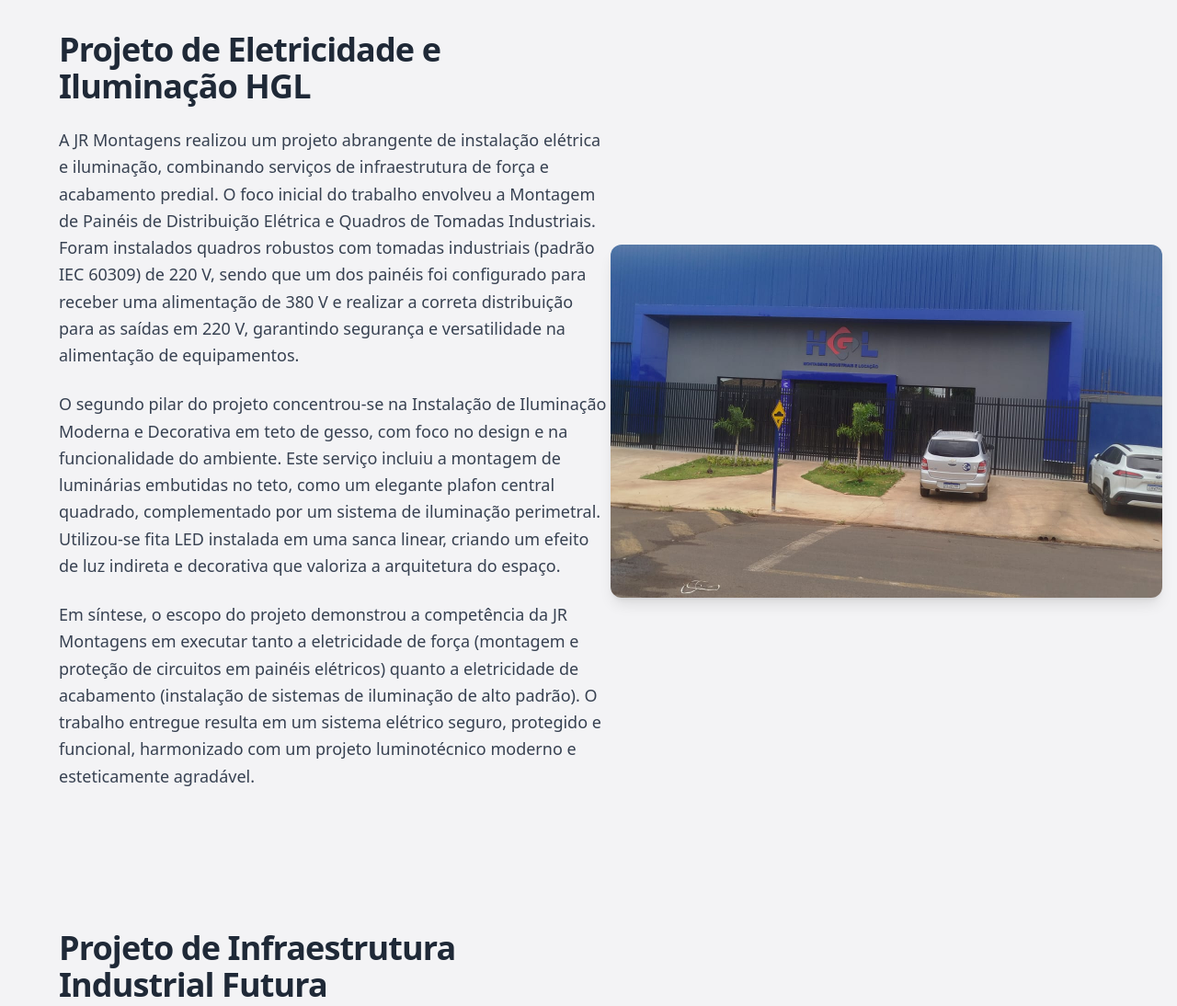
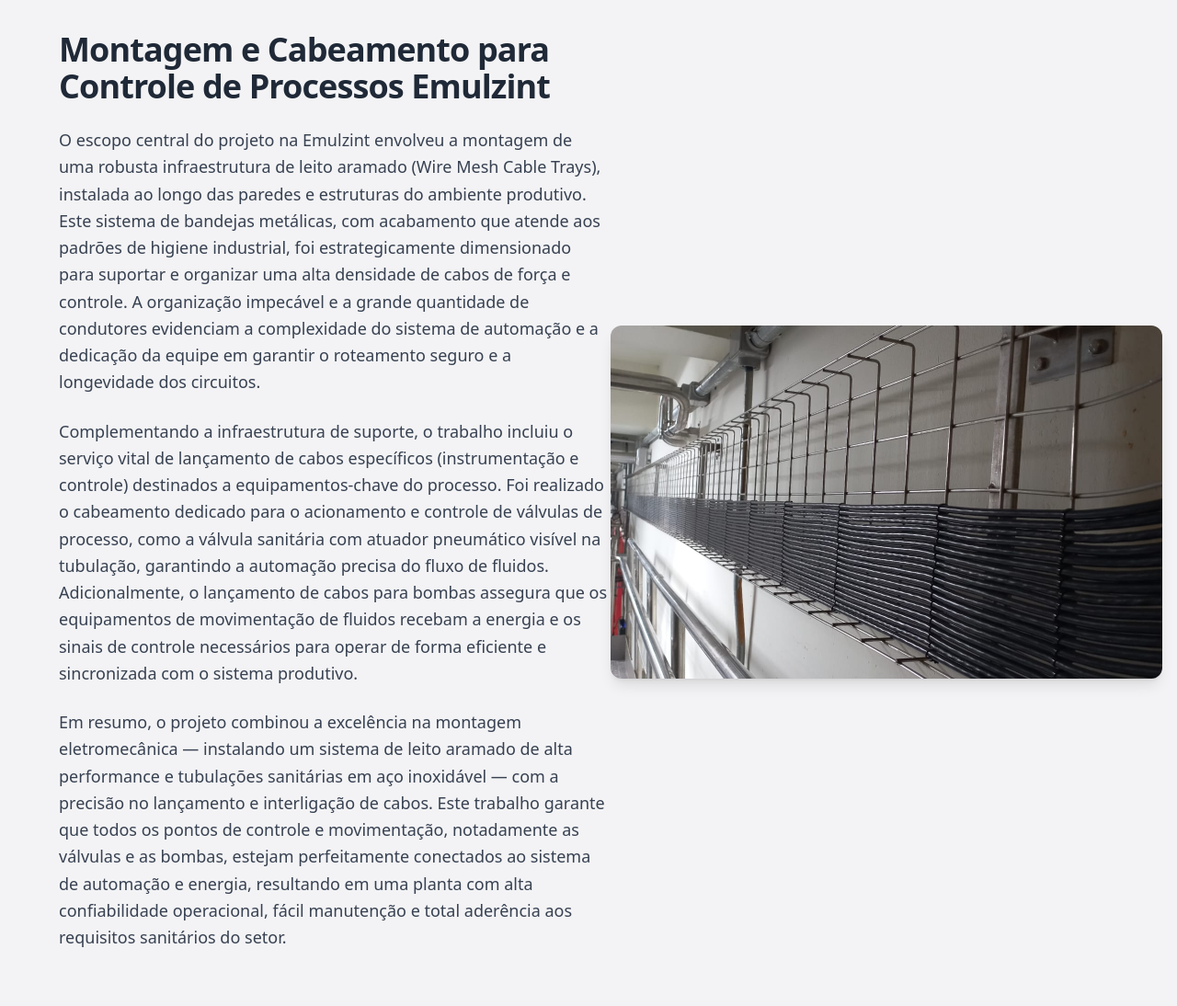
Before and after one commit to leoozdev/JR2025, a plain HTML site: page Paginaprojetos/paginaprojetos.html in a window 1280 px wide. Shown: the part 920-2014 px from the top of the page at 92% size. Drawn offline with nearby package versions, Linux system fonts and the light colour scheme.

Commit message:
Empresa emulzint atualizacao

```diff
--- a/Paginaprojetos/paginaprojetos.html
+++ b/Paginaprojetos/paginaprojetos.html
@@ -314,6 +314,36 @@
         <!-- Conteúdo à esquerda -->
         <div class="md:w-1/2 flex flex-col justify-center md:ml-12 mb-12 md:mb-0">
             <!-- Título "PROJETO" -->
+            <h1 class="text-4xl font-extrabold text-gray-800 mb-6 tracking-tight">Montagem e Cabeamento para Controle de Processos Emulzint
+
+</h1>
+
+            <!-- Descrição do projeto -->
+            <p class="text-lg text-gray-700 mb-6 leading-relaxed">
+O escopo central do projeto na Emulzint envolveu a montagem de uma robusta infraestrutura de leito aramado (Wire Mesh Cable Trays), instalada ao longo das paredes e estruturas do ambiente produtivo. Este sistema de bandejas metálicas, com acabamento que atende aos padrões de higiene industrial, foi estrategicamente dimensionado para suportar e organizar uma alta densidade de cabos de força e controle. A organização impecável e a grande quantidade de condutores evidenciam a complexidade do sistema de automação e a dedicação da equipe em garantir o roteamento seguro e a longevidade dos circuitos.
+            </p>
+            <p class="text-lg text-gray-700 mb-6 leading-relaxed">
+Complementando a infraestrutura de suporte, o trabalho incluiu o serviço vital de lançamento de cabos específicos (instrumentação e controle) destinados a equipamentos-chave do processo. Foi realizado o cabeamento dedicado para o acionamento e controle de válvulas de processo, como a válvula sanitária com atuador pneumático visível na tubulação, garantindo a automação precisa do fluxo de fluidos. Adicionalmente, o lançamento de cabos para bombas assegura que os equipamentos de movimentação de fluidos recebam a energia e os sinais de controle necessários para operar de forma eficiente e sincronizada com o sistema produtivo.            </p>
+            <p class="text-lg text-gray-700 mb-6 leading-relaxed">
+Em resumo, o projeto combinou a excelência na montagem eletromecânica — instalando um sistema de leito aramado de alta performance e tubulações sanitárias em aço inoxidável — com a precisão no lançamento e interligação de cabos. Este trabalho garante que todos os pontos de controle e movimentação, notadamente as válvulas e as bombas, estejam perfeitamente conectados ao sistema de automação e energia, resultando em uma planta com alta confiabilidade operacional, fácil manutenção e total aderência aos requisitos sanitários do setor.        </div>
+
+        <!-- Imagens com efeito fade à direita -->
+        <div class="image-container w-2/2 h-96 ">
+            <img src="Imagens/ImagensJR/img (13).jpg" class="fade-image w-full h-full object-cover rounded-xl shadow-lg " id="img13" />
+            <img src="Imagens/ImagensJR/img (14).jpg" class="fade-image w-full h-full object-cover rounded-xl shadow-lg" id="img14" />
+            <img src="Imagens/ImagensJR/img (15).jpg" class="fade-image w-full h-full object-cover rounded-xl shadow-lg" id="img15" />
+            <img src="Imagens/ImagensJR/img (16).jpg" class="fade-image w-full h-full object-cover rounded-xl shadow-lg " id="img16" />
+        </div>
+    </div>
+    </div>
+</section>
+
+<!-- quinta Seção -->
+<section id="secondSection" class="hidden-section bg-[#f3f3f5] py-16">
+    <div class="container mx-auto px-4 flex flex-col md:flex-row justify-between items-center">
+        <!-- Conteúdo à esquerda -->
+        <div class="md:w-1/2 flex flex-col justify-center md:ml-12 mb-12 md:mb-0">
+            <!-- Título "PROJETO" -->
             <h1 class="text-4xl font-extrabold text-gray-800 mb-6 tracking-tight">Projeto de Eletricidade e Iluminação HGL
 </h1>
 
```
Also changed, not shown: Paginaprojetos/Imagens/ImagensJR/img (13).jpg (added), Paginaprojetos/Imagens/ImagensJR/img (14).jpg (added), Paginaprojetos/Imagens/ImagensJR/img (15).jpg (added), Paginaprojetos/Imagens/ImagensJR/img (16).jpg (added).
